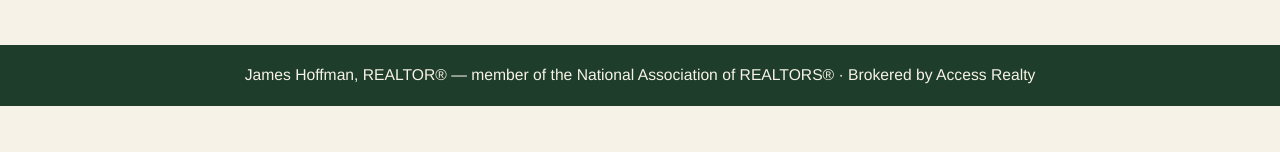
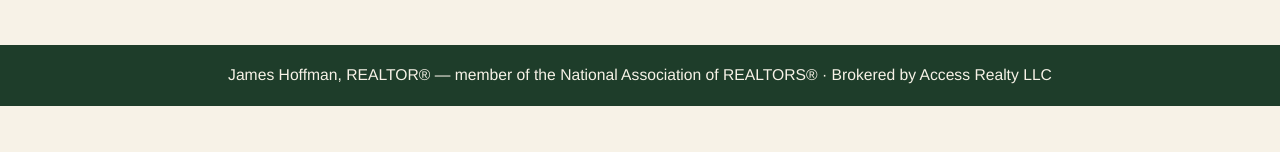
Before and after one commit to Honestacres/honest-acres-group-site-, an Astro site: page / in a window 1280 px wide. Shown: the part 3400-3552 px from the top of the page. Built offline with nearby package versions, Linux system fonts and the light colour scheme; Astro itself is replaced by a stand-in of ours.

Commit message:
Add LLC to remaining Access Realty mentions

```diff
--- a/src/pages/index.astro
+++ b/src/pages/index.astro
@@ -180,7 +180,7 @@ const counties = [
     <div class="container">
       <p>
         James Hoffman, REALTOR® — member of the National Association of
-        REALTORS® · Brokered by Access Realty
+        REALTORS® · Brokered by Access Realty LLC
       </p>
     </div>
   </section>
```
